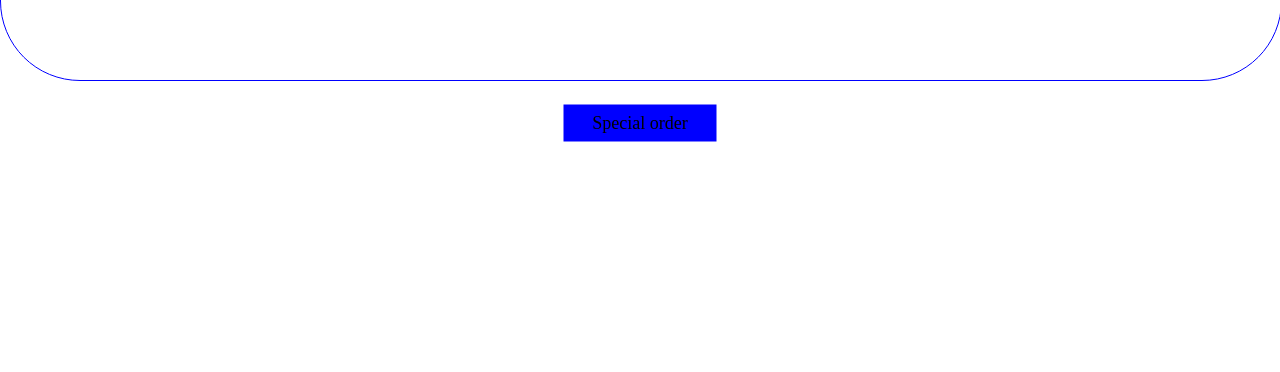
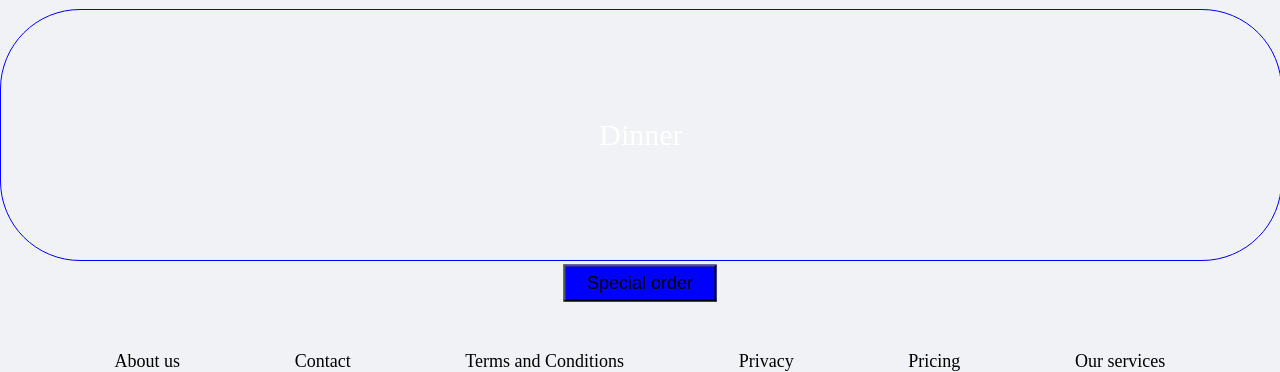
Before and after one commit to subratppandey/Fisk-Serve, a PHP site: page / in a window 1280 px wide. Shown: the part 685-1057 px from the top of the page. Before the commit the page ends 827 px from the top, so only its background shows below. Run offline with PHP 8.4, Linux system fonts and the light colour scheme.

Commit message:
work on footer and backgroud image

```diff
--- a/index.html
+++ b/index.html
@@ -12,22 +12,39 @@
 
     <div class = "main-container">
         <div class = "container grilled align">
-            Grilled Section
+            Breakfast
         </div>
         <div class = " container salad align">
-            Salad Section
+            Lunch
         </div>
         <div class = "container chef align">
-            CHEF'S Table
+            Dinner
         </div>
 
-        <div class = "special align ">
+        <button class = "special align ">
             Special order
-        </div>
+        </button>
     </div>
 
-    <footer>
-
+    <footer class = "footer">
+        <div>
+            <a href = "https://www.google.com/"> About us</a>
+        </div>
+        <div>
+            <a href = "https://www.google.com/"> Contact</a>
+        </div>
+        <div>
+            <a href = "https://www.google.com/"> Terms and Conditions</a>
+        </div>
+        <div>
+            <a href = "https://www.google.com/">Privacy</a>
+        </div>
+        <div>
+            <a href = "https://www.google.com/"> Pricing</a>
+        </div>
+        <div>
+            <a href = "https://www.google.com/">Our services</a>
+        </div>
     </footer>
 
 
--- a/style.css
+++ b/style.css
@@ -1,5 +1,6 @@
 body{
     margin: 0;
+    background-color: rgb(240,242,245);
 }
 
 .logo{
@@ -26,11 +27,27 @@ body{
     align-items: center;
     border: 1px solid blue;
     width: 100%;
-    height: 190px;
+    height: 250px;
     border-radius: 80px;
+    color: white;
     /* color: blue;
     font-size: 30px; */
 }
+
+.grilled{
+    background-image: url(https://encrypted-tbn0.gstatic.com/images?q=tbn:ANd9GcSNU6FfUTKWVabmz5_Tq772dfOoaWwV0GfMSQ&usqp=CAU);
+    background-repeat: no-repeat;
+    background-size: 100% 100%;
+
+}
+
+.salad{
+    background-image: url(https://images.unsplash.com/photo-1547496502-affa22d38842?ixlib=rb-1.2.1&ixid=MnwxMjA3fDB8MHxzZWFyY2h8M3x8c2FsYWR8ZW58MHx8MHx8&auto=format&fit=crop&w=500&q=60);
+    background-repeat: no-repeat;
+    background-size: 100% 100%;
+
+}
+
 
 .align{
     display: flex;
@@ -50,6 +67,23 @@ body{
 
     position: absolute;
     left: 50%;
-    top: 100%;
+    top: 120%;
     transform: translate(-50%, -50%);
 }
+
+.footer{
+    display: flex;
+    justify-content: space-evenly;
+    margin-top: 90px;
+    bottom: 0;
+    font-size: large;
+
+
+
+
+}
+
+footer a{
+    text-decoration: none;
+    color: black;
+}
```
